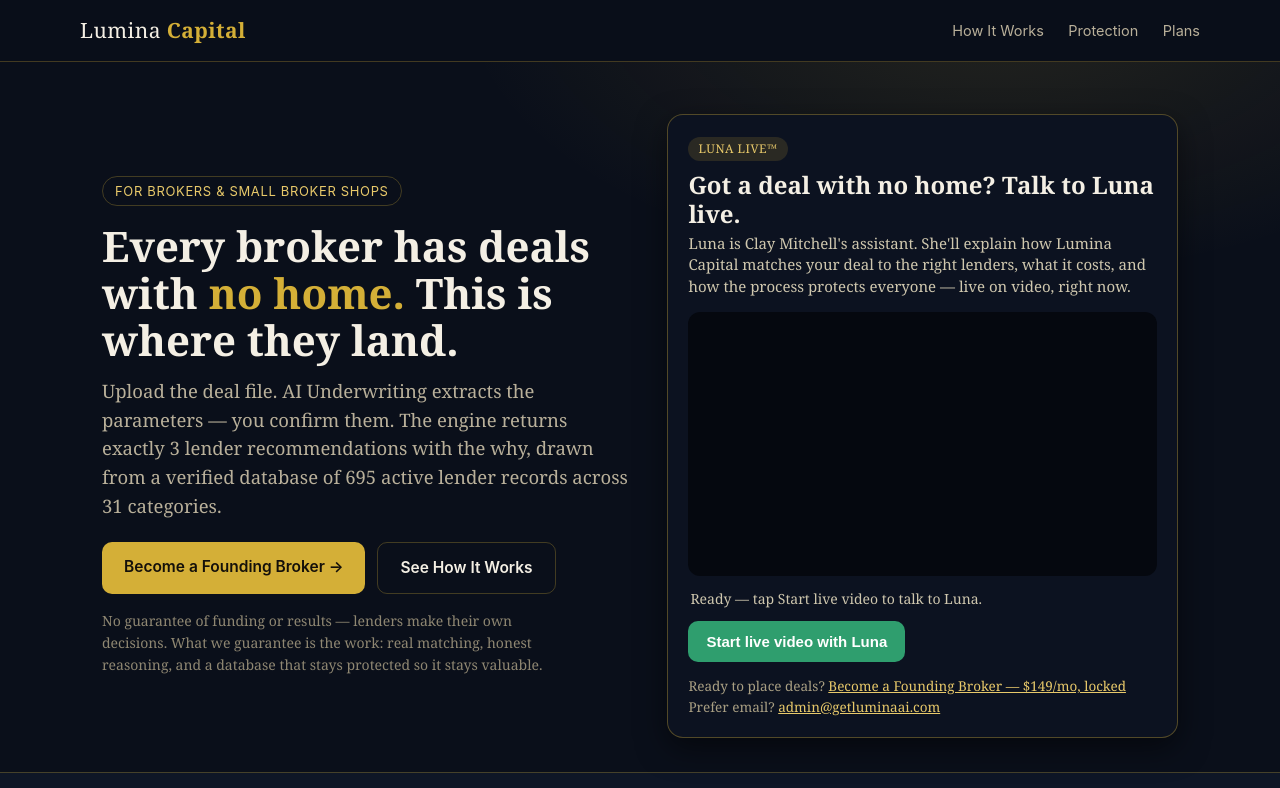
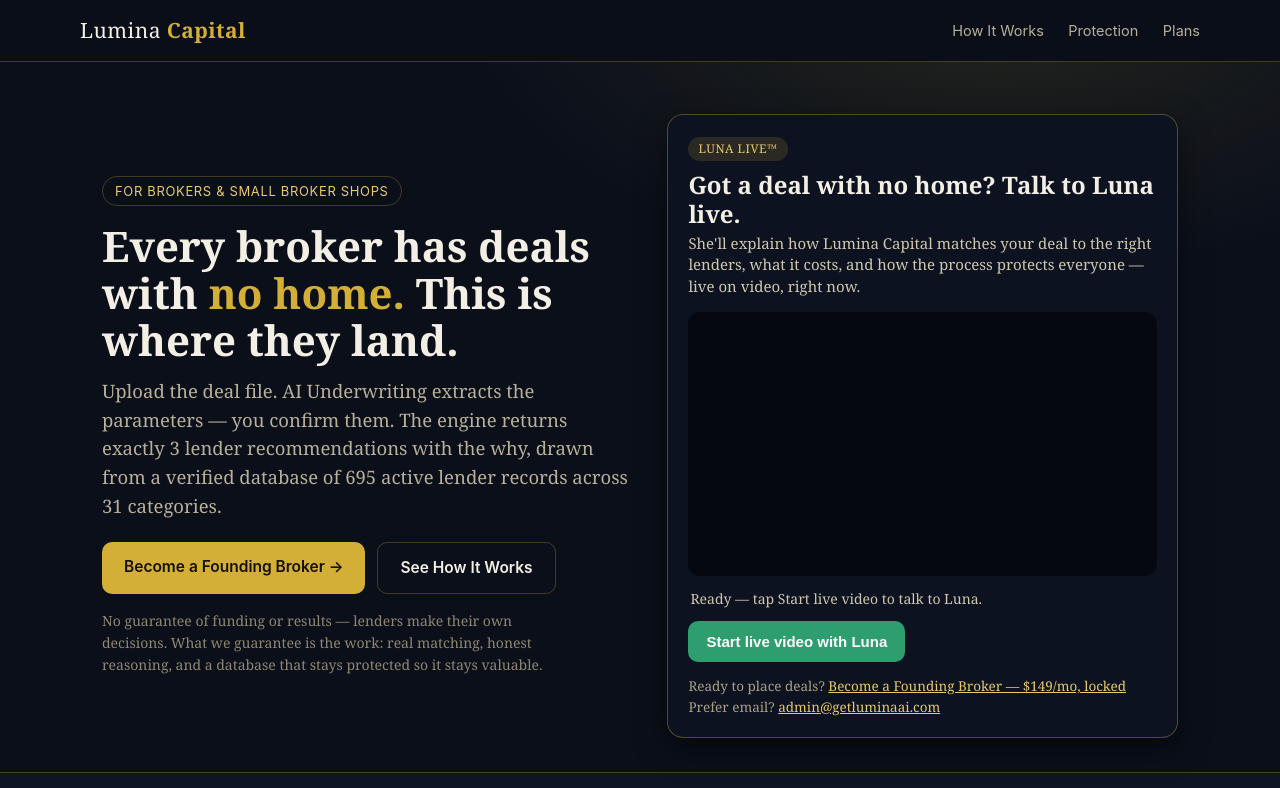
Before and after one commit to cmitch944/getluminacapital.com, a plain HTML site: page index.html in a window 1280 px wide. Shown: the top 788 px of the page. Drawn offline with Linux system fonts and the light colour scheme.

Commit message:
Luna Live copy: remove Clay Mitchell's assistant line

```diff
--- a/index.html
+++ b/index.html
@@ -132,7 +132,7 @@
 
   <span class="llcap-badge">Luna Live™</span>
   <h3 class="llcap-title">Got a deal with no home? Talk to Luna live.</h3>
-  <p class="llcap-sub">Luna is Clay Mitchell's assistant. She'll explain how Lumina Capital matches your deal to the right lenders, what it costs, and how the process protects everyone — live on video, right now.</p>
+  <p class="llcap-sub">She'll explain how Lumina Capital matches your deal to the right lenders, what it costs, and how the process protects everyone — live on video, right now.</p>
 
   <div class="llcap-stage">
     <video id="llcap-video" autoplay playsinline></video>
```
